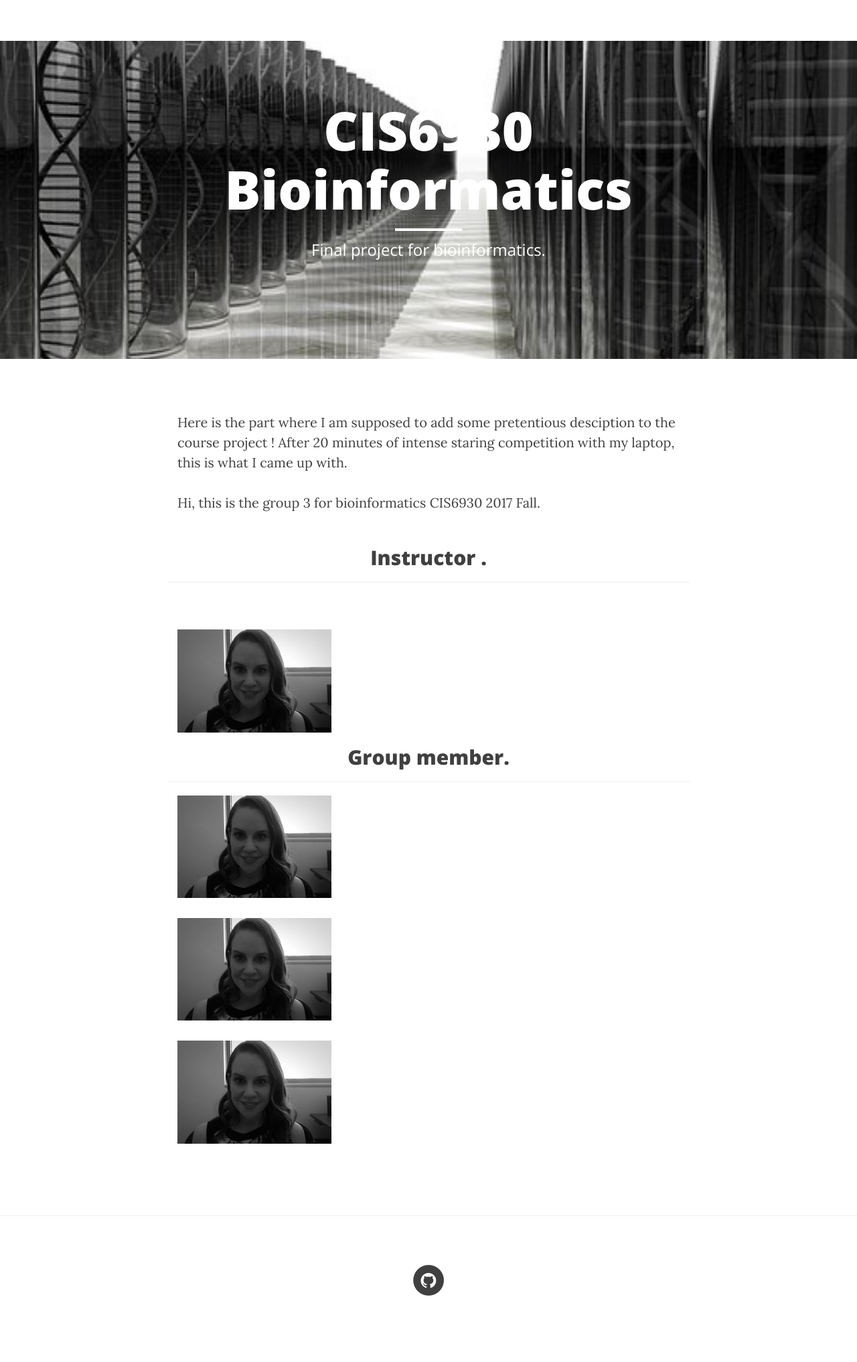
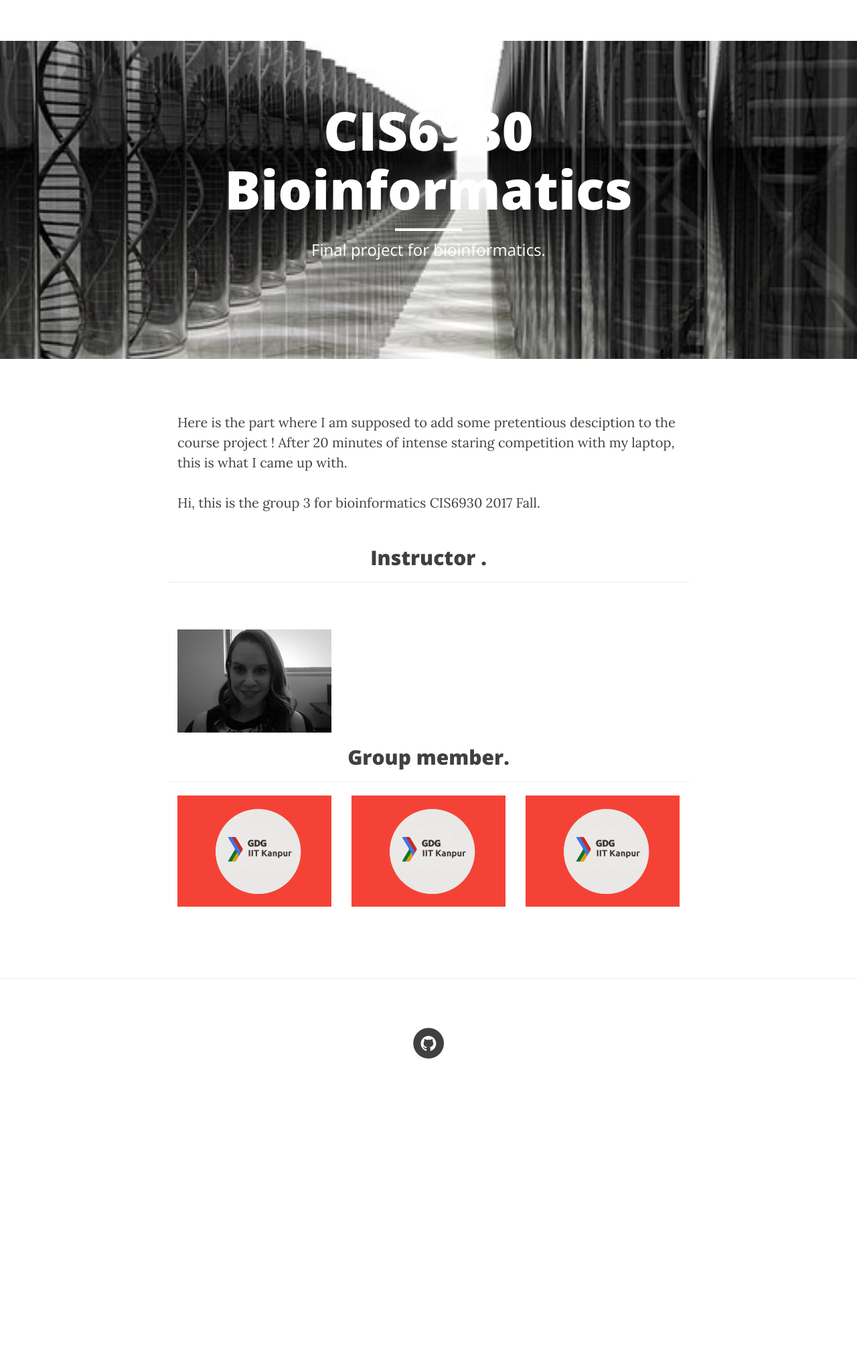
Before and after one commit to cis6930/cis6930.github.io, a Jekyll site: the page built from index.html, in a window 1280 px wide. Shown: the whole page at 67% size. Built offline with Jekyll 4.4.1, drawn with Linux system fonts in a browser that asks for light colours; nearby versions of some CDN libraries; after the commit the page ends 1680 px from its top, so only the background shows below that.

Commit message:
boucher--cvfcv

```diff
--- a/index.html
+++ b/index.html
@@ -59,12 +59,12 @@ description: "Final project for bioinformatics."
 						<i class="fa fa-search-plus"></i><p></p>
 					</div>
 				</div>
-				<img src="./img/boucher.jpg" class="img-responsive" alt="">
+				<img src="./img/portfolio/gdgiitk.png" class="img-responsive" alt="">
 			</a>
 		</div>
-	</div>
+	<!--</div>
 
-<div class="row">
+<div class="row">-->
 		<div class="col-sm-4 portfolio-item">
 			<a href="#{{  }}" class="portfolio-link" data-keyboard="true" data-toggle="modal">
 				<div class="caption" >
@@ -73,12 +73,12 @@ description: "Final project for bioinformatics."
 						<i class="fa fa-search-plus"></i><p></p>
 					</div>
 				</div>
-				<img src="./img/boucher.jpg" class="img-responsive" alt="">
+				<img src="./img/portfolio/gdgiitk.png" class="img-responsive" alt="">
 			</a>
 		</div>
-	</div>
+	<!--</div>
 
-<div class="row">
+<div class="row">-->
 		<div class="col-sm-4 portfolio-item">
 			<a href="#{{  }}" class="portfolio-link" data-keyboard="true" data-toggle="modal">
 				<div class="caption" >
@@ -87,7 +87,7 @@ description: "Final project for bioinformatics."
 						<i class="fa fa-search-plus"></i><p></p>
 					</div>
 				</div>
-				<img src="./img/boucher.jpg" class="img-responsive" alt="">
+				<img src="./img/portfolio/gdgiitk.png" class="img-responsive" alt="">
 			</a>
 		</div>
 </div>
```
